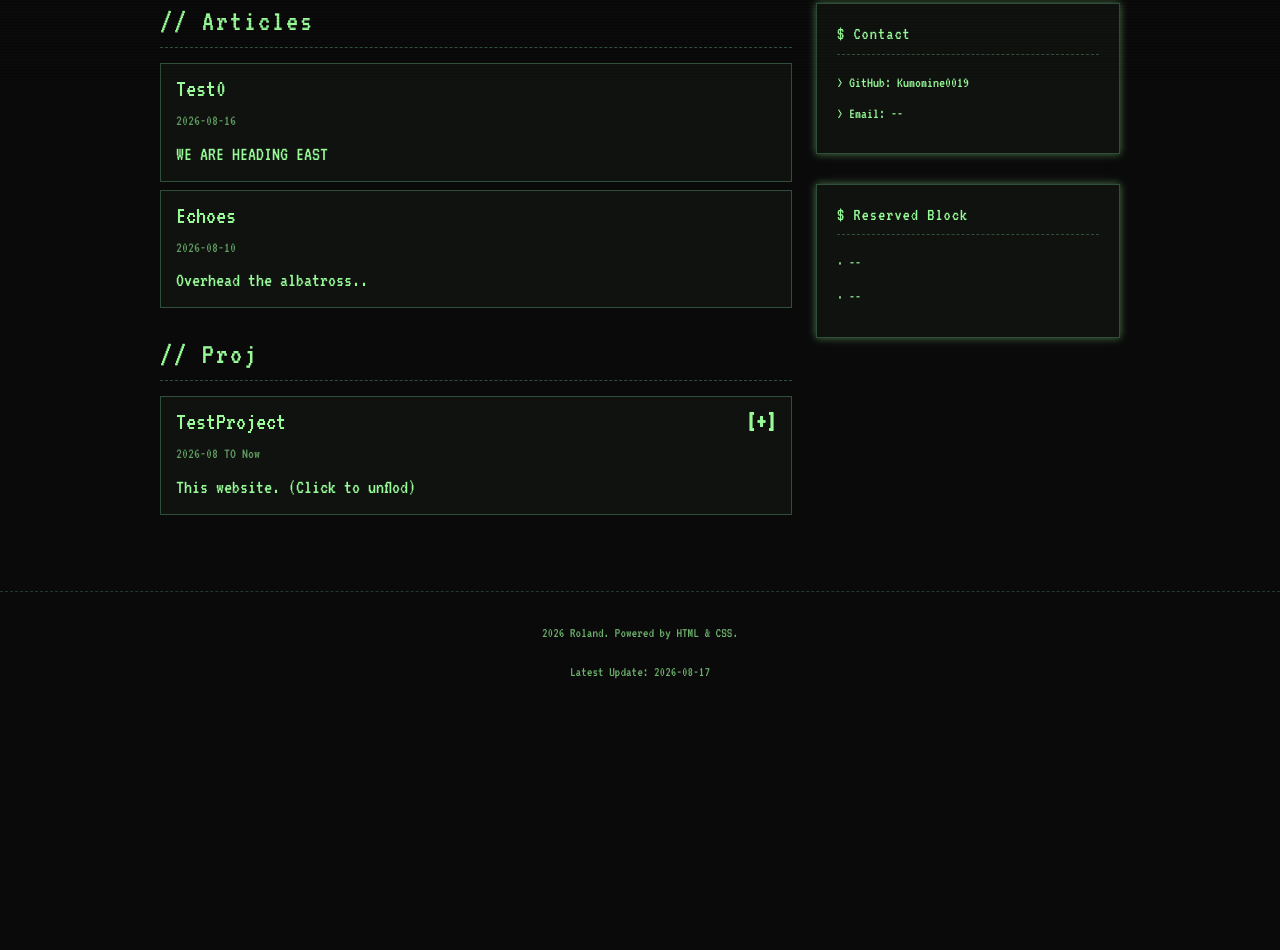
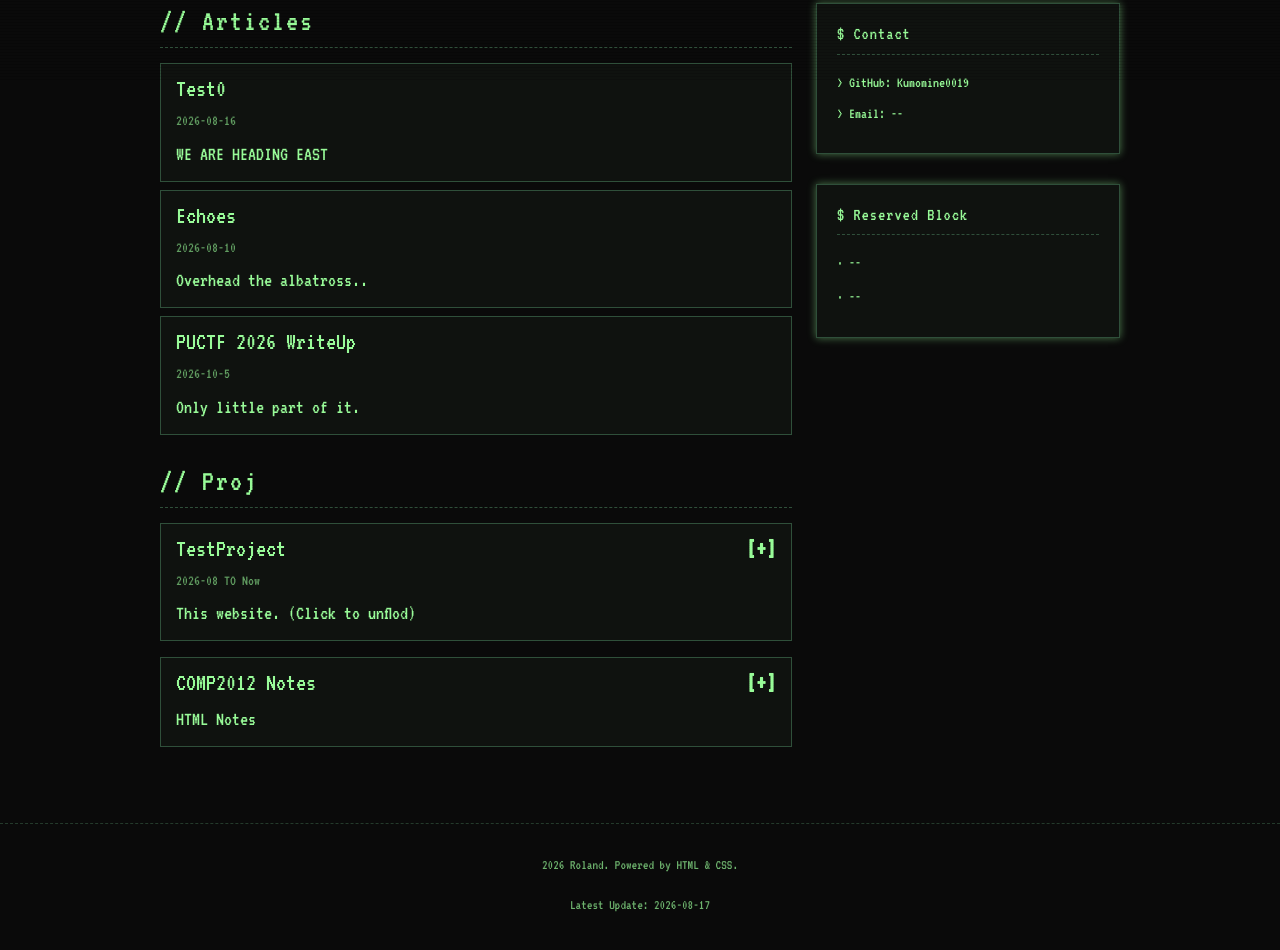
Before and after one commit to Kumomine0019/kumomine0019.github.io, a plain HTML site: page index.html in a window 1280 px wide. Shown: the part 718-1668 px from the top of the page. Before the commit the page ends 1449 px from the top, so only its background shows below. Drawn offline with nearby package versions, Linux system fonts and the light colour scheme.

Commit message:
Add article and project updates
Updated the article page title and added a lyric intro snippet to the Echoes article. Added a new homepage entry for the PUCTF 2026 writeup and a new COMP2012 Notes project card with placeholder details, refreshing the portfolio layout to include the new content.

```diff
--- a/index.html
+++ b/index.html
@@ -57,6 +57,14 @@
                                     <p class="desc">Overhead the albatross..</p>
                                 </a>
                             </div>
+
+                            <div class="col-12 mb-2">
+                                <a href="" class="card-box">
+                                    <h3>PUCTF 2026 WriteUp</h3>
+                                    <p class="date">2026-10-5</p>
+                                    <p class="desc">Only little part of it.</p>
+                                </a>
+                            </div>
                         </div>
                     </section>
 
@@ -95,11 +103,35 @@
                                                 <a href="https://github.com/Kumomine0019/kumomine0019.github.io" target="_blank" class="btn-link-custom">View Source</a>
                                             </div>
                                         </div>
+
                                     </div>
-
                                 </div>
                             </div>
 
+                            <div class="col-12 mb-3">
+                                <div class="project-card-wrapper">
+                                    <div class="card-box project-header collapsed" data-bs-toggle="collapse" data-bs-target="#projectDetails2">
+                                        <h3>COMP2012 Notes<span class="toggle-icon"></span></h3>
+                                        <p class="desc">HTML Notes</p>
+                                    </div>
+                                    <div class="collapse" id="projectDetails2">
+                                        <div class="project-details-box">
+                                            <p class="detail-text">
+                                                > COMP2012 Notes here.
+                                            </p>
+
+                                            <!-- 外部跳转按钮 -->
+                                            <div class="project-links">
+                                                <a href="index.html" target="_blank" class="btn-link-custom">Visit</a>
+                                                <!--
+                                                <a href="https://github.com/Kumomine0019/kumomine0019.github.io" target="_blank" class="btn-link-custom">View Source</a>
+                                            </div>
+                                            -->
+                                        </div>
+
+                                    </div>
+                                </div>
+                            </div>
                             <!-- 🟢 如果你要加项目 2，复制上面的结构，但一定要把 id 和 target 改成 2！ -->
                             <!--
                             <div class="col-12 mb-3">
```
Also changed, not shown: Articles/article2.html (+2 -1 lines).
